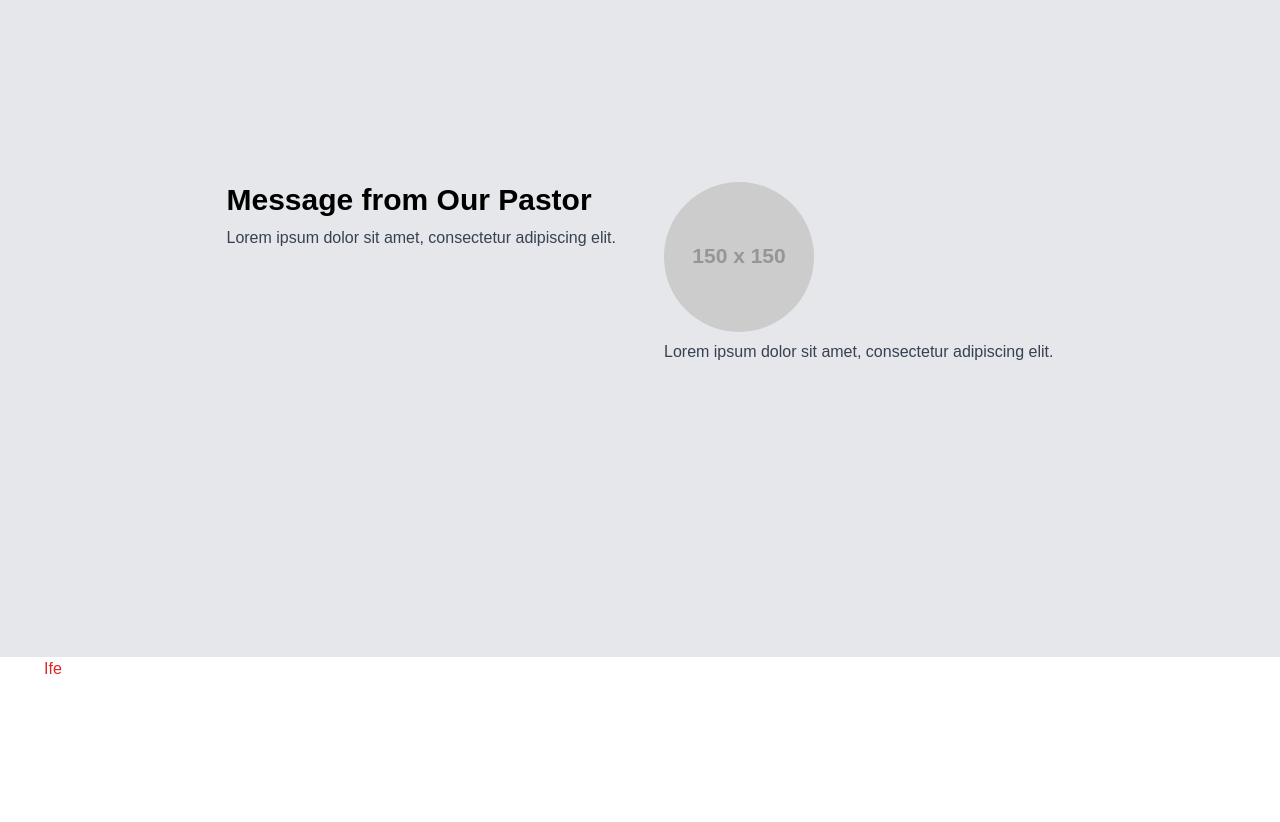
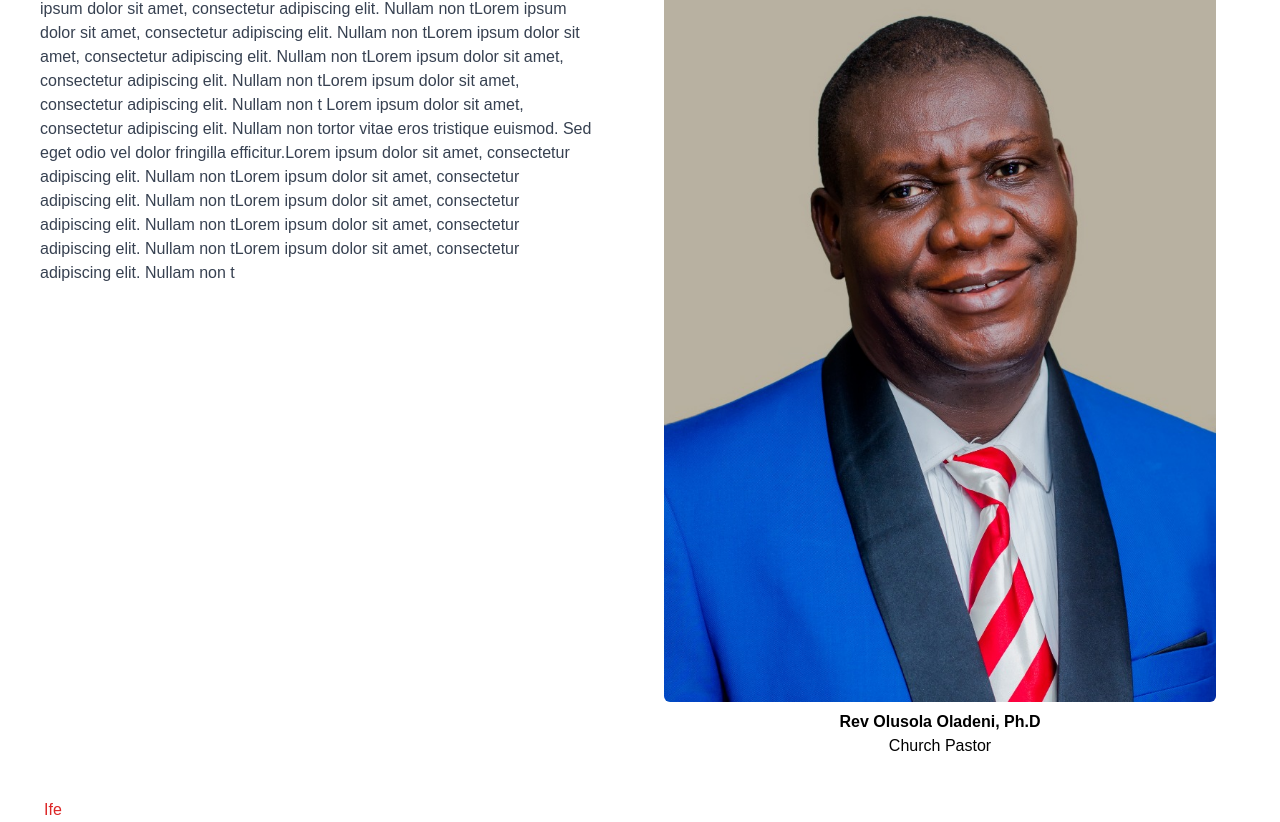
Before and after one commit to ifeday1/wbc-website, a React (Create React App) app: page / in a window 1280 px wide. Shown: the part 1547-2369 px from the top of the page. Before the commit the page ends 2228 px from the top, so only its background shows below. Built offline with nearby package versions, Linux system fonts and the light colour scheme.

Commit message:
Pastors section

```diff
--- a/src/pages/Home.jsx
+++ b/src/pages/Home.jsx
@@ -1,9 +1,13 @@
 import React from 'react';
 import Carousel from '../components/Carousel';
 import ReadMore from '../components/ReadMore';
+import Pastor from '../assests/Pastor.jpeg';
 
 const Home = () => {
   const loremIpsum =
+    'Lorem ipsum dolor sit amet, consectetur adipiscing elit. Nullam non tortor vitae eros tristique euismod. Sed eget odio vel dolor fringilla efficitur.Lorem ipsum dolor sit amet, consectetur adipiscing elit. Nullam non tLorem ipsum dolor sit amet, consectetur adipiscing elit. Nullam non tLorem ipsum dolor sit amet, consectetur adipiscing elit. Nullam non tLorem ipsum dolor sit amet, consectetur adipiscing elit. Nullam non tLorem ipsum dolor sit amet, consectetur adipiscing elit. Nullam non t';
+
+  const pastor =
     'Lorem ipsum dolor sit amet, consectetur adipiscing elit. Nullam non tortor vitae eros tristique euismod. Sed eget odio vel dolor fringilla efficitur.Lorem ipsum dolor sit amet, consectetur adipiscing elit. Nullam non tLorem ipsum dolor sit amet, consectetur adipiscing elit. Nullam non tLorem ipsum dolor sit amet, consectetur adipiscing elit. Nullam non tLorem ipsum dolor sit amet, consectetur adipiscing elit. Nullam non tLorem ipsum dolor sit amet, consectetur adipiscing elit. Nullam non t';
 
   return (
@@ -50,22 +54,41 @@ const Home = () => {
       </div>
 
       {/* message from our pastor */}
-      <div className='bg-gray-200 min-h-screen flex items-center justify-around gap-4 pt-8'>
+      <div className='flex flex-col items-center px-6 md:flex-row md:justify-around gap-4 pt-8 px-32'>
         <div className='flex flex-col  md:flex-row md: justify-evenly gap-4'>
-          <div className='flex-item bg-blue-500 p-4 rounded-md '>
-            <h2 className='text-3xl font-bold mb-2'>Message from Our Pastor</h2>
+          <div className='flex-item bg-blue-500 p-4 rounded-md flex-1'>
+            <h2 className='text-3xl font-medium mb-2 text-blue'>
+              Message from Our Pastor
+            </h2>
             <p className='text-gray-700'>
-              Lorem ipsum dolor sit amet, consectetur adipiscing elit.
+              Lorem ipsum dolor sit amet, consectetur adipiscing elit. Nullam
+              non tortor vitae eros tristique euismod. Sed eget odio vel dolor
+              fringilla efficitur.Lorem ipsum dolor sit amet, consectetur
+              adipiscing elit. Nullam non tLorem ipsum dolor sit amet,
+              consectetur adipiscing elit. Nullam non tLorem ipsum dolor sit
+              amet, consectetur adipiscing elit. Nullam non tLorem ipsum dolor
+              sit amet, consectetur adipiscing elit. Nullam non tLorem ipsum
+              dolor sit amet, consectetur adipiscing elit. Nullam non t Lorem
+              ipsum dolor sit amet, consectetur adipiscing elit. Nullam non
+              tortor vitae eros tristique euismod. Sed eget odio vel dolor
+              fringilla efficitur.Lorem ipsum dolor sit amet, consectetur
+              adipiscing elit. Nullam non tLorem ipsum dolor sit amet,
+              consectetur adipiscing elit. Nullam non tLorem ipsum dolor sit
+              amet, consectetur adipiscing elit. Nullam non tLorem ipsum dolor
+              sit amet, consectetur adipiscing elit. Nullam non tLorem ipsum
+              dolor sit amet, consectetur adipiscing elit. Nullam non t
+
             </p>
           </div>
-          <div className='flex-item bg-blue-500 p-4 rounded-md text-center'>
+          <div className=' flex-1 md:flex-item p-10 rounded-md text-center flex-1/2'>
             <img
-              src='https://via.placeholder.com/150' // Replace with the actual image URL
-              alt='Flex Item 2'
-              className='mb-2 rounded-full'
+              src={Pastor}
+              alt='pastors image'
+              className='mb-2 pl-18 rounded-md  h-auto '
             />
-            <p className='text-gray-700'>
-              Lorem ipsum dolor sit amet, consectetur adipiscing elit.
+            <p className=' font-semibold'>
+              Rev Olusola Oladeni, Ph.D <br></br>
+              <span className=' font-medium'>Church Pastor</span>
             </p>
           </div>
         </div>
```
Also changed, not shown: src/assests/Pastor.jpeg (added).
